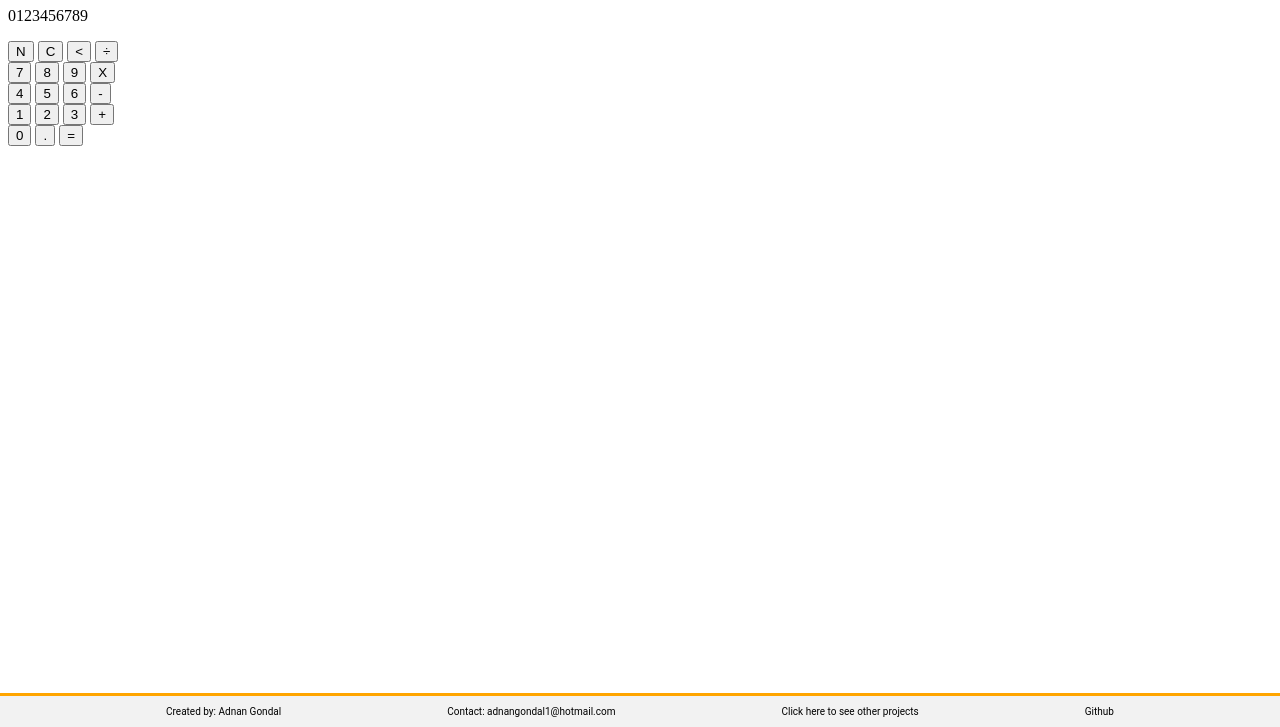
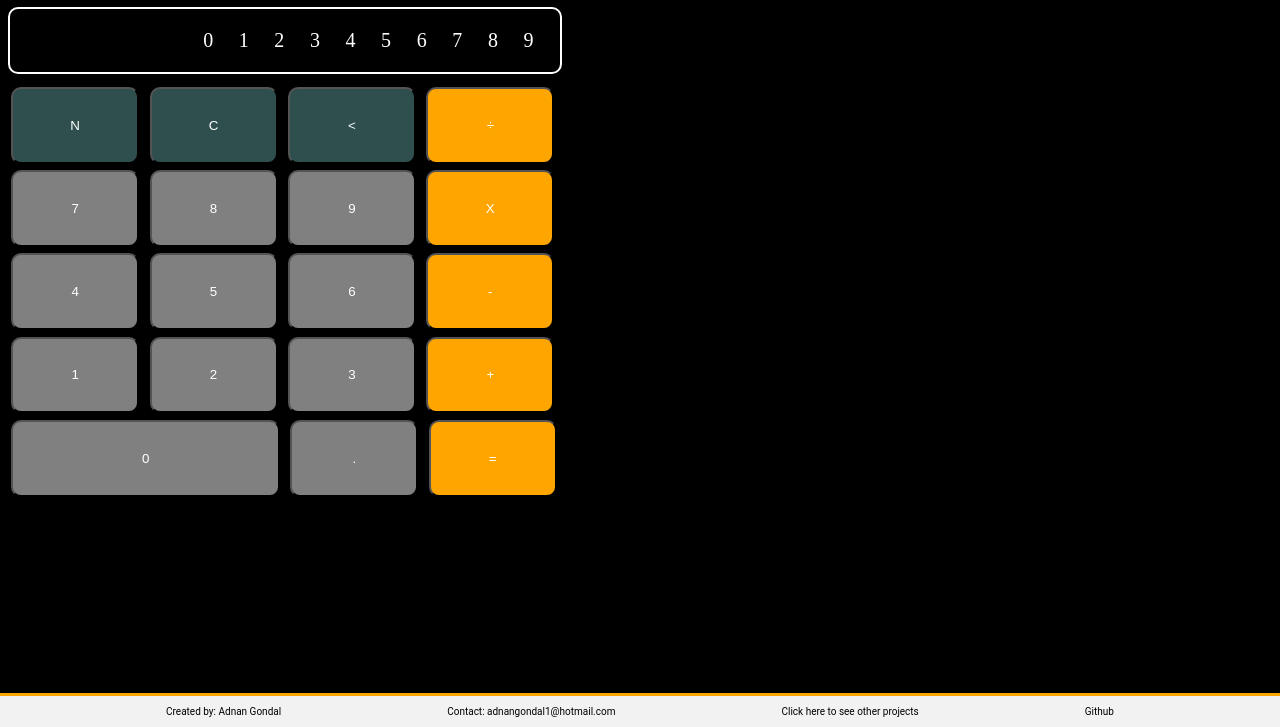
Before and after one commit to AdnanGondal/calculator, a plain HTML site: page index.html in a window 1280 px wide. Shown: the part 73-800 px from the top of the page. Drawn offline with Linux system fonts and the light colour scheme.

Commit message:
main CSS done

```diff
--- a/index.html
+++ b/index.html
@@ -12,39 +12,39 @@
   <h1>Calculator</h1>
   <div id="calculator-div">
       <div id = "display-div" >
-        <p>0123456789</p>
+        <p id="display-text">0123456789</p>
       </div>
       <div id="buttons-div">
 
         <div id="row4-div">
-            <button id="no-but">N</button>
-            <button id="clear-but">C</button>
-            <button id="backspace-but"><</button>
-            <button id = "divide-but">÷</button>
+            <button id="no-but" class = "other-buts">N</button>
+            <button id="clear-but" class = "other-buts">C</button>
+            <button id="backspace-but" class = "other-buts"><</button>
+            <button id = "divide-but" class ="operations">÷</button>
 
         </div>
         <div id="row3-div">
-            <button id = "seven-but">7</button>
-            <button id = "eight-but">8</button>
-            <button id = "nine-but">9</button>
-            <button id = "multiply-but">X</button>
+            <button id = "seven-but" class = "digits">7</button>
+            <button id = "eight-but" class = "digits">8</button>
+            <button id = "nine-but" class = "digits">9</button>
+            <button id = "multiply-but" class ="operations">X</button>
         </div>
         <div id ="row2-div">
-            <button id = "four-but">4</button>
-            <button id = "five-but">5</button>
-            <button id = "six-but">6</button>
-            <button id = "subtract-but">-</button>
+            <button id = "four-but" class = "digits">4</button>
+            <button id = "five-but" class = "digits">5</button>
+            <button id = "six-but" class = "digits">6</button>
+            <button id = "subtract-but" class ="operations">-</button>
         </div>
         <div id ="row1-div">
-            <button id = "one-but">1</button>
-            <button id = "two-but">2</button>
-            <button id = "three-but">3</button>
-            <button id = "add-but">+</button>
+            <button id = "one-but" class = "digits">1</button>
+            <button id = "two-but" class = "digits">2</button>
+            <button id = "three-but" class = "digits">3</button>
+            <button id = "add-but" class ="operations">+</button>
         </div>
         <div id ="row0-div">
-            <button id = "zero-but">0</button>
-            <button id = "point-but">.</button>
-            <button id = "equal-but">=</button>
+            <button id = "zero-but" class = "digits">0</button>
+            <button id = "point-but" class = "digits">.</button>
+            <button id = "equal-but" class ="operations">=</button>
         </div>
 
       </div>
--- a/styles/style.css
+++ b/styles/style.css
@@ -1,5 +1,56 @@
+body{
+    background-color: black;
+    color: white;
+}
 
 
+button{
+    width: 10vw;
+    height: 6vw;
+    border-radius: 10px;
+    margin: 0.25vw;
+}
+
+button:hover{
+    transform: scale(1.05);
+}
+
+#display-div{
+    border: 2px solid white;
+    border-radius: 10px;
+    width: 43vw;
+    text-align: right;
+    font-size: 20px;
+    margin: 10px 0px 10px 0px;
+
+}
+
+#display-text{
+    padding-right: 0.1vw;
+    letter-spacing: 2vw;
+}
+
+#buttons-div{
+    margin: 0 auto;
+}
+
+.operations{
+    background-color: orange;
+    color: white;
+}
+
+.digits{
+    background-color: gray;
+    color: white;
+}
+
+.other-buts{
+    background-color: darkslategray;
+    color: white;
+}
+#zero-but{
+    width: 21vw;
+}
 a{
     text-decoration: none;
     color: black;
@@ -10,6 +61,7 @@ a:hover{
 }
 
 footer{
+    color: black;
     position: fixed;
     background: #f2f2f2;
     bottom: 0;
```
